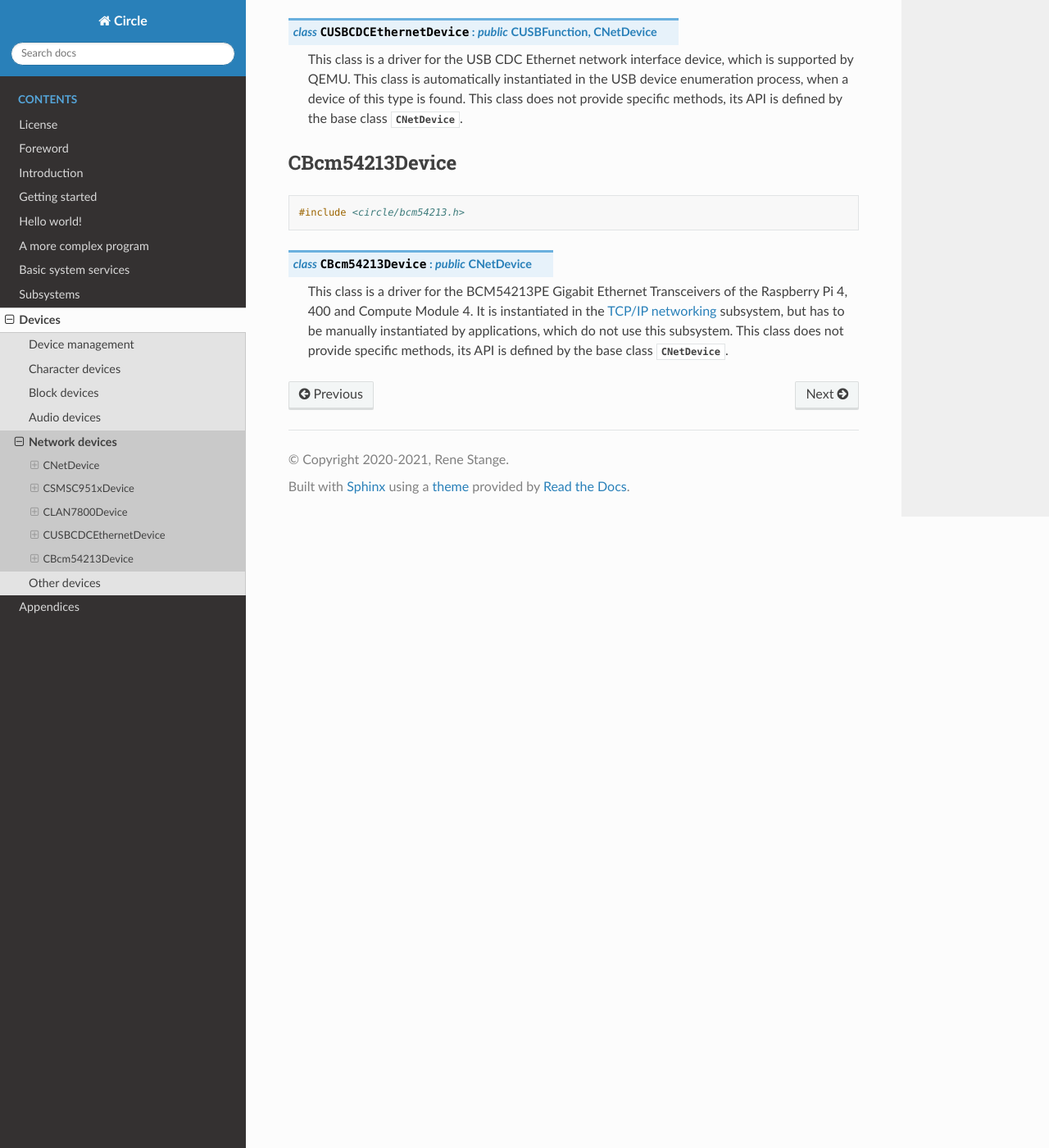
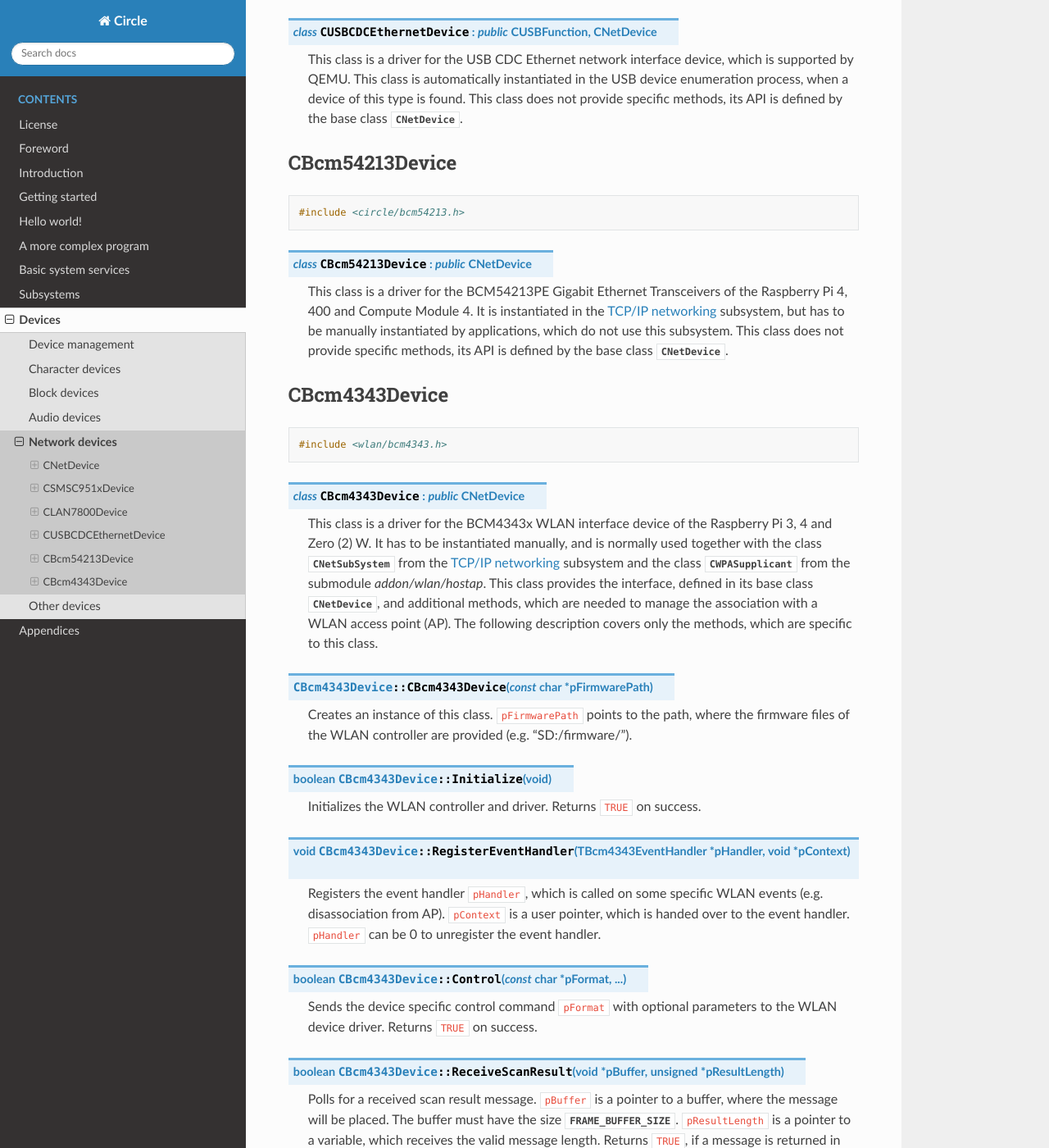
Before and after one commit to rsta2/circle-docs, a Sphinx documentation site: the page built from docs/devices/network-devices.rst, in a window 1280 px wide and 1400 px high, scrolled down 3316 px. Shown: the whole window at 82% size. Built offline with Sphinx 7.4.7 and the Read the Docs theme 2.0.0, drawn with Linux system fonts in a browser that asks for light colours; some of the changed text lies outside the part shown.

Commit message:
devices/network-devices: Add CBcm4343Device

```diff
--- a/docs/devices/network-devices.rst
+++ b/docs/devices/network-devices.rst
@@ -129,4 +129,45 @@ CBcm54213Device
 
 	This class is a driver for the BCM54213PE Gigabit Ethernet Transceivers of the Raspberry Pi 4, 400 and Compute Module 4. It is instantiated in the :ref:`TCP/IP networking` subsystem, but has to be manually instantiated by applications, which do not use this subsystem. This class does not provide specific methods, its API is defined by the base class :cpp:class:`CNetDevice`.
 
-.. CBcm4343Device
+CBcm4343Device
+^^^^^^^^^^^^^^
+
+.. code-block:: cpp
+
+	#include <wlan/bcm4343.h>
+
+.. cpp:class:: CBcm4343Device : public CNetDevice
+
+	This class is a driver for the BCM4343x WLAN interface device of the Raspberry Pi 3, 4 and Zero (2) W. It has to be instantiated manually, and is normally used together with the class :cpp:class:`CNetSubSystem` from the :ref:`TCP/IP networking` subsystem and the class :cpp:class:`CWPASupplicant` from the submodule *addon/wlan/hostap*. This class provides the interface, defined in its base class :cpp:class:`CNetDevice`, and additional methods, which are needed to manage the association with a WLAN access point (AP). The following description covers only the methods, which are specific to this class.
+
+.. cpp:function:: CBcm4343Device::CBcm4343Device (const char *pFirmwarePath)
+
+	Creates an instance of this class. ``pFirmwarePath`` points to the path, where the firmware files of the WLAN controller are provided (e.g. "SD:/firmware/").
+
+.. cpp:function:: boolean CBcm4343Device::Initialize (void)
+
+	Initializes the WLAN controller and driver. Returns ``TRUE`` on success.
+
+.. cpp:function:: void CBcm4343Device::RegisterEventHandler (TBcm4343EventHandler *pHandler, void *pContext)
+
+	Registers the event handler ``pHandler``, which is called on some specific WLAN events (e.g. disassociation from AP). ``pContext`` is a user pointer, which is handed over to the event handler. ``pHandler`` can be 0 to unregister the event handler.
+
+.. cpp:function:: boolean CBcm4343Device::Control (const char *pFormat, ...)
+
+	Sends the device specific control command ``pFormat`` with optional parameters to the WLAN device driver. Returns ``TRUE`` on success.
+
+.. cpp:function:: boolean CBcm4343Device::ReceiveScanResult (void *pBuffer, unsigned *pResultLength)
+
+	Polls for a received scan result message. ``pBuffer`` is a pointer to a buffer, where the message will be placed. The buffer must have the size :c:macro:`FRAME_BUFFER_SIZE`. ``pResultLength`` is a pointer to a variable, which receives the valid message length. Returns ``TRUE``, if a message is returned in the buffer, or ``FALSE`` if nothing has been received.
+
+.. cpp:function:: const CMACAddress *CBcm4343Device::GetBSSID (void)
+
+	Returns the BSSID of the associated AP.
+
+.. cpp:function:: boolean CBcm4343Device::JoinOpenNet (const char *pSSID)
+
+	Joins the open WLAN network with the SSID ``pSSID``. Returns ``TRUE`` on success.
+
+.. cpp:function:: boolean CBcm4343Device::CreateOpenNet (const char *pSSID, int nChannel, bool bHidden)
+
+	Creates an open WLAN network (AP mode) with the SSID ``pSSID`` on channel ``nChannel``. The SSID is hidden, if ``bHidden`` is ``TRUE``. Returns ``TRUE`` on success.
```
